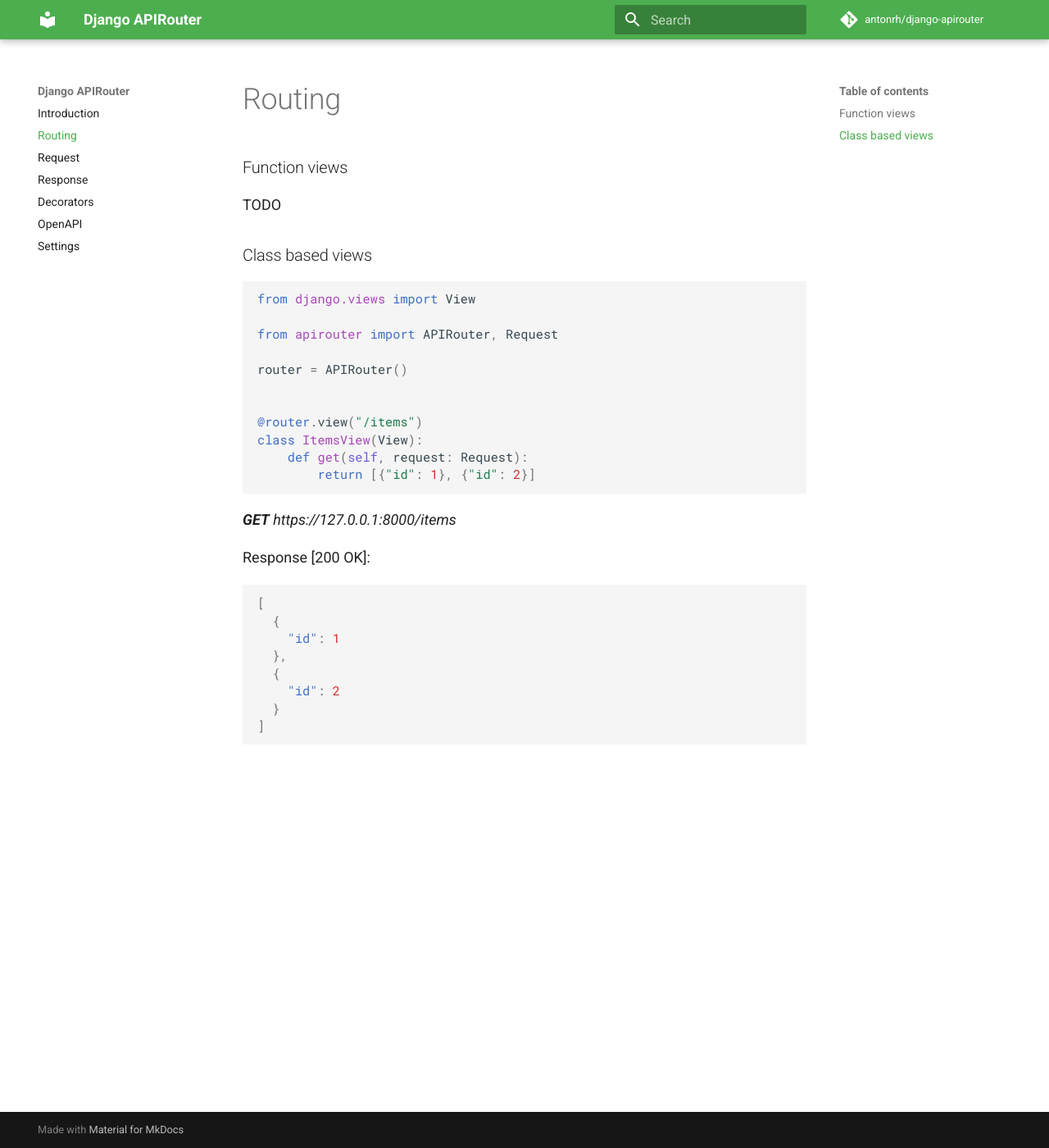
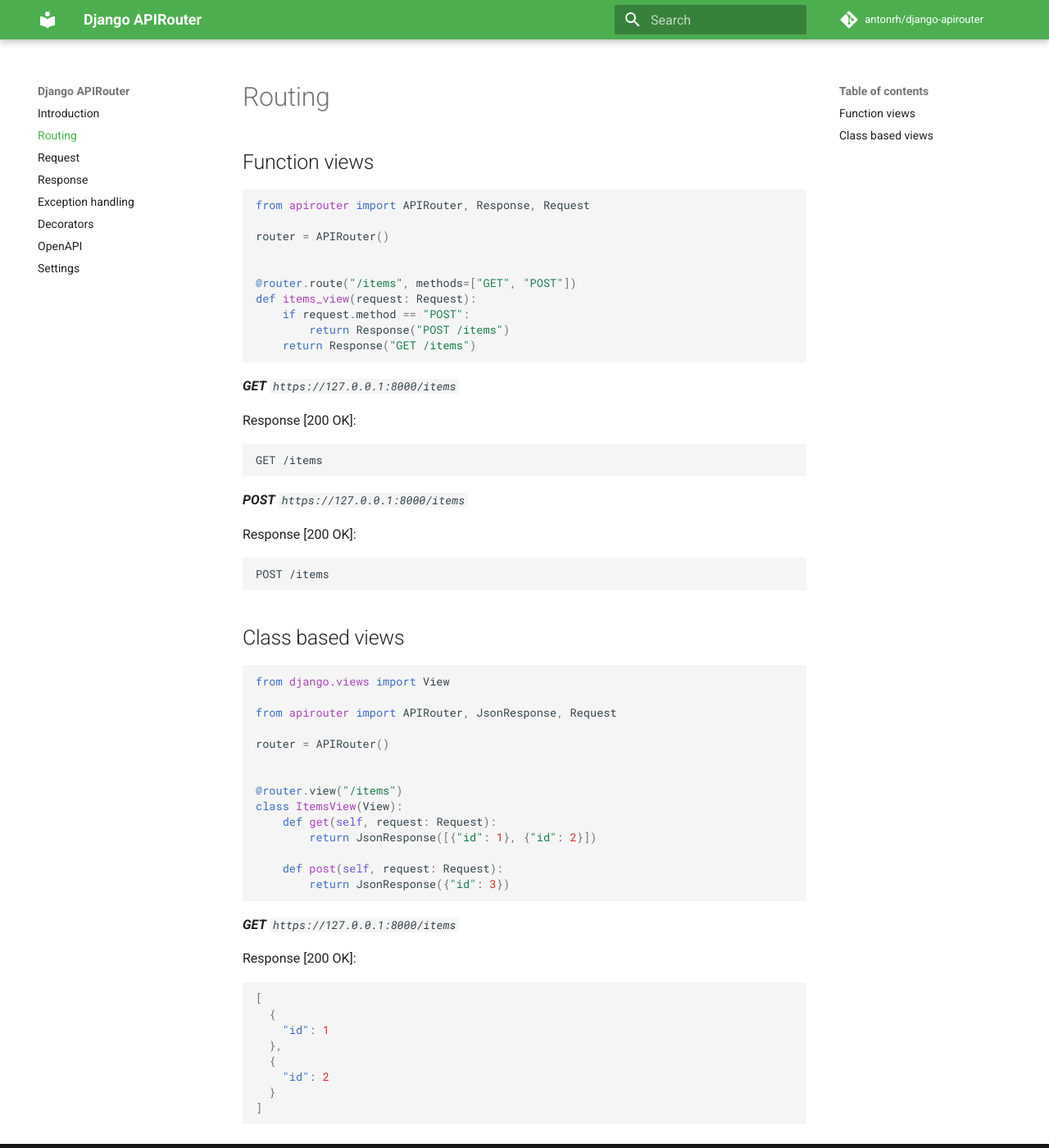
Before and after one commit to antonrh/django-apirouter, an MkDocs documentation site: the page built from docs/routing.md, in a window 1280 px wide and 1400 px high. Shown: the whole window at 82% size. Built offline with MkDocs 1.6.1 and Material for MkDocs 9.7.7, drawn with Linux system fonts in a browser that asks for light colours; comment, search, counter and statistics services are not loaded.

Commit message:
Update docs

````diff
--- a/docs/css/extra.css
+++ /dev/null
@@ -1,11 +0,0 @@
-.hidden-toc {
-    margin: 1rem 0 .8rem;
-}
-
-.md-typeset {
-    font-size: .9rem;
-}
-
-.md-typeset h2 {
-    font-size: 1rem;
-}
--- a/docs/routing.md
+++ b/docs/routing.md
@@ -1,12 +1,41 @@
 ## Function views
-TODO
+
+```python
+from apirouter import APIRouter, Response, Request
+
+router = APIRouter()
+
+
+@router.route("/items", methods=["GET", "POST"])
+def items_view(request: Request):
+    if request.method == "POST":
+        return Response("POST /items")
+    return Response("GET /items")
+```
+
+***GET** `https://127.0.0.1:8000/items`*
+
+Response [200 OK]:
+
+```
+GET /items
+```
+
+***POST** `https://127.0.0.1:8000/items`*
+
+Response [200 OK]:
+
+```
+POST /items
+```
+
 
 ## Class based views
 
 ```python
 from django.views import View
 
-from apirouter import APIRouter, Request
+from apirouter import APIRouter, JsonResponse, Request
 
 router = APIRouter()
 
@@ -14,10 +43,13 @@
 @router.view("/items")
 class ItemsView(View):
     def get(self, request: Request):
-        return [{"id": 1}, {"id": 2}]
+        return JsonResponse([{"id": 1}, {"id": 2}])
+
+    def post(self, request: Request):
+        return JsonResponse({"id": 3})
 ```
 
-***GET** https://127.0.0.1:8000/items*
+***GET** `https://127.0.0.1:8000/items`*
 
 Response [200 OK]:
 
--- a/mkdocs.yml
+++ b/mkdocs.yml
@@ -11,7 +11,6 @@
 
 plugins:
   - search
-  - mkdocstrings
 
 repo_name: antonrh/django-apirouter
 repo_url: https://github.com/antonrh/django-apirouter
@@ -22,12 +21,10 @@
 - Routing: routing.md
 - Request: request.md
 - Response: response.md
+- Exception handling: exception_handling.md
 - Decorators: decorators.md
 - OpenAPI: openapi.md
 - Settings: settings.md
 
 markdown_extensions:
   - codehilite
-
-extra_css:
-  - css/extra.css
--- a/pyproject.toml
+++ b/pyproject.toml
@@ -17,7 +17,6 @@
 attrs = "^19.3.0"
 mkdocs = {version = "^1.1.2", extras = ["docs"]}
 mkdocs-material = {version = "^5.5.0", extras = ["docs"]}
-mkdocstrings = {version = "^0.12.2", extras = ["docs"]}
 
 [tool.poetry.dev-dependencies]
 isort = "^5.1.4"
````
Also changed, not shown: README.md (+2 -2 lines), docs/exception_handling.md (added, +1 -0 lines), docs/index.md (+1 -1 lines), docs/request.md (+1 -8 lines), requirements.docs.txt (+0 -13 lines), 1 other file.
